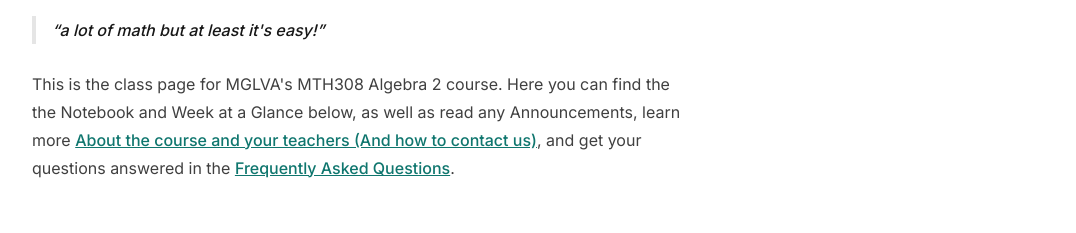
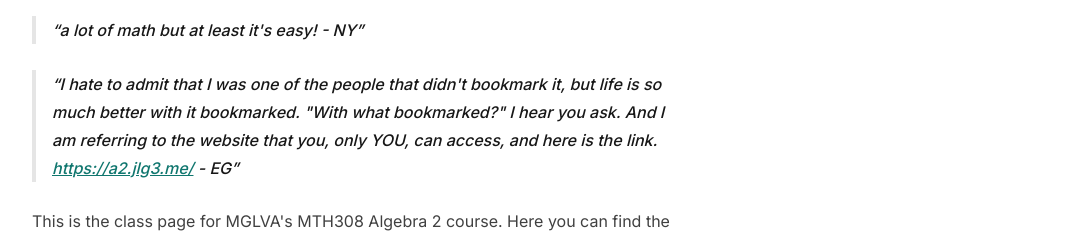
Before and after one commit to jlgoff3/algebra2-website, a Next.js app: page / in a window 1280 px wide. Shown: the part 174-407 px from the top of the page, without its empty margins (96-1172 px from the left). Built offline with nearby package versions, Linux system fonts and the light colour scheme.

Commit message:
Add first copypasta

```diff
--- a/pages/index.mdx
+++ b/pages/index.mdx
@@ -1,6 +1,8 @@
 # Welcome!
 
-> a lot of math but at least it's easy!
+> a lot of math but at least it's easy! - NY
+
+> I hate to admit that I was one of the people that didn't bookmark it, but life is so much better with it bookmarked. "With what bookmarked?" I hear you ask. And I am referring to the website that you, only YOU, can access, and here is the link. https://a2.jlg3.me/ - EG
 
 This is the class page for MGLVA's MTH308 Algebra 2 course. Here you can find the the Notebook and Week at a Glance below, as well as read any Announcements, learn more [About the course and your teachers (And how to contact us)](/about), and get your questions answered in the [Frequently Asked Questions](/faq).
 
```
